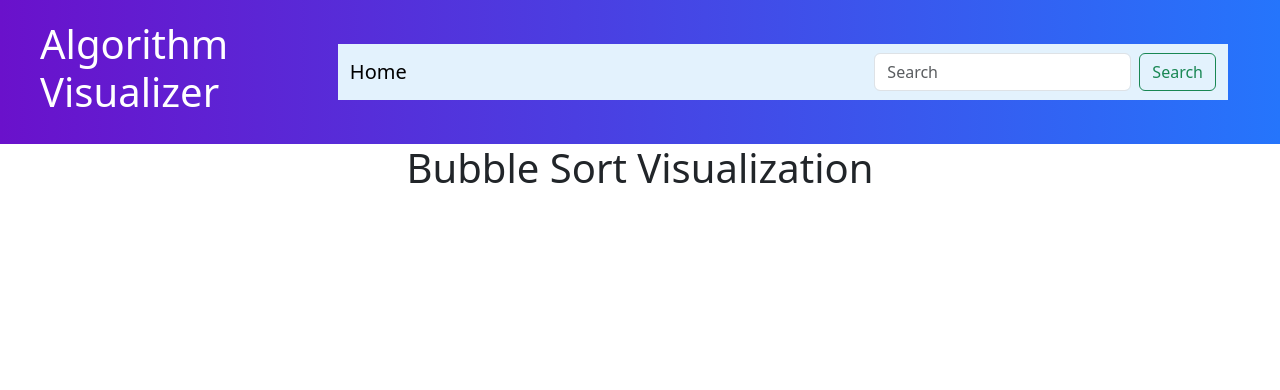
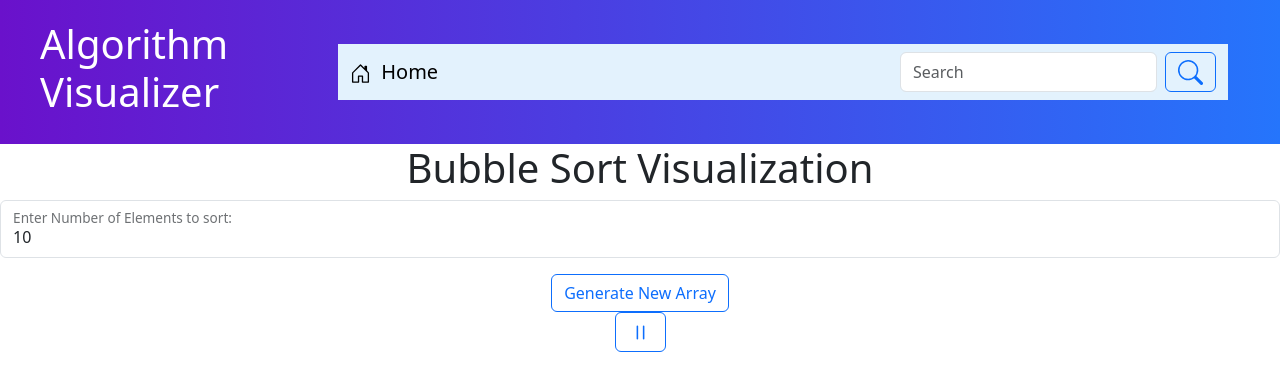
Before and after one commit to keerthanar09/algorithm_visualizer, a React (Create React App) app in the folder algovisual/frontend/: page /bubble in a window 1280 px wide. Shown: the top 390 px of the page. Built offline with nearby package versions, Linux system fonts and the light colour scheme; no server answers.

Commit message:
Implemented basic controls for bubble sort

```diff
--- /dev/null
+++ b/algovisual/frontend/src/components/UI/genarr.js
@@ -0,0 +1,8 @@
+import React from "react";
+
+const GenerateArrayButton = ({ fetchData }) => {
+  return <button onClick={fetchData} type="button" class="btn btn-outline-primary">Generate New Array</button>;
+
+};
+
+export default GenerateArrayButton;
--- /dev/null
+++ b/algovisual/frontend/src/components/UI/inputbox.js
@@ -0,0 +1,31 @@
+import React from "react";
+
+const NumberInput = ({ numElements, setNumElements }) => {
+  const handleChange = (e) => {
+    const value = parseInt(e.target.value, 10);
+    if (!isNaN(value) && value >= 2 && value <= 100) {
+      setNumElements(value);
+    } else {
+      alert("Please enter a number between 2 and 100.");
+    }
+  };
+
+  return (
+    <div class="form-floating mb-3">
+      <input
+        type="number"
+        class="form-control"
+        id="floatingInput"
+        value={numElements}
+        onChange={handleChange}
+        min="2"
+        max="50"
+        placeholder="name@example.com"
+      ></input>
+      <label for="floatingInput">Enter Number of Elements to sort: </label>
+    </div>
+
+  );
+};
+
+export default NumberInput;
--- a/algovisual/frontend/src/components/UI/navbar.js
+++ b/algovisual/frontend/src/components/UI/navbar.js
@@ -1,21 +1,33 @@
-import './styles/styles.css';
-import 'animate.css';
-import 'animate.css/source/animate.css';
+import "./styles/styles.css";
+import "animate.css";
+import "animate.css/source/animate.css";
 
-{/*Not gonna change the name of the function for convenience as i'd have to change it everywhere
-  but this function serves as a HEADER thats present in every page!*/ }
-
-
+{
+  /*Not gonna change the name of the function for convenience as i'd have to change it everywhere
+  but this function serves as a HEADER thats present in every page!*/
+}
 
 function NavBar() {
   return (
     <div id="header">
-        <h1 class="animate__animated animate__bounceInDown">Algorithm Visualizer</h1>
+      <h1 class="animate__animated animate__bounceInDown">
+        Algorithm Visualizer
+      </h1>
       <div class="container">
-        <nav class="navbar" style= {{ backgroundColor: "#e3f2fd" }}>
+        <nav class="navbar" style={{ backgroundColor: "#e3f2fd" }}>
           <div class="container-fluid">
             <a class="navbar-brand" href="/">
-                Home
+              <svg
+                xmlns="http://www.w3.org/2000/svg"
+                width="21"
+                height="21"
+                fill="currentColor"
+                class="bi bi-house-door"
+                viewBox="0 0 16 16"
+              >
+                <path d="M8.354 1.146a.5.5 0 0 0-.708 0l-6 6A.5.5 0 0 0 1.5 7.5v7a.5.5 0 0 0 .5.5h4.5a.5.5 0 0 0 .5-.5v-4h2v4a.5.5 0 0 0 .5.5H14a.5.5 0 0 0 .5-.5v-7a.5.5 0 0 0-.146-.354L13 5.793V2.5a.5.5 0 0 0-.5-.5h-1a.5.5 0 0 0-.5.5v1.293zM2.5 14V7.707l5.5-5.5 5.5 5.5V14H10v-4a.5.5 0 0 0-.5-.5h-3a.5.5 0 0 0-.5.5v4z" />
+              </svg>
+              &nbsp; Home
             </a>
             <form class="d-flex" role="search">
               <input
@@ -24,8 +36,17 @@ function NavBar() {
                 placeholder="Search"
                 aria-label="Search"
               ></input>
-                <button class="btn btn-outline-success" type="submit">
-                  Search
+              <button class="btn btn-outline-primary" type="submit">
+                <svg
+                  xmlns="http://www.w3.org/2000/svg"
+                  width="25"
+                  height="25"
+                  fill="currentColor"
+                  class="bi bi-search"
+                  viewBox="0 0 16 16"
+                >
+                  <path d="M11.742 10.344a6.5 6.5 0 1 0-1.397 1.398h-.001q.044.06.098.115l3.85 3.85a1 1 0 0 0 1.415-1.414l-3.85-3.85a1 1 0 0 0-.115-.1zM12 6.5a5.5 5.5 0 1 1-11 0 5.5 5.5 0 0 1 11 0" />
+                </svg>
               </button>
             </form>
           </div>
--- /dev/null
+++ b/algovisual/frontend/src/components/UI/pauseplay.js
@@ -0,0 +1,36 @@
+import React from "react";
+
+const PlayPauseButton = ({ isPlaying, togglePlayPause }) => {
+  return (
+    <div>
+      <button type="button" class="btn btn-outline-primary" onClick={togglePlayPause}>
+        {isPlaying ? (
+          <svg
+            xmlns="http://www.w3.org/2000/svg"
+            width="25"
+            height="25"
+            fill="currentColor"
+            class="bi bi-pause"
+            viewBox="0 0 16 16"
+          >
+            <path d="M6 3.5a.5.5 0 0 1 .5.5v8a.5.5 0 0 1-1 0V4a.5.5 0 0 1 .5-.5m4 0a.5.5 0 0 1 .5.5v8a.5.5 0 0 1-1 0V4a.5.5 0 0 1 .5-.5" />
+          </svg>
+        ) : (
+          <svg
+            xmlns="http://www.w3.org/2000/svg"
+            width="21"
+            height="21"
+            fill="currentColor"
+            class="bi bi-play-circle"
+            viewBox="0 0 16 16"
+          >
+            <path d="M8 15A7 7 0 1 1 8 1a7 7 0 0 1 0 14m0 1A8 8 0 1 0 8 0a8 8 0 0 0 0 16" />
+            <path d="M6.271 5.055a.5.5 0 0 1 .52.038l3.5 2.5a.5.5 0 0 1 0 .814l-3.5 2.5A.5.5 0 0 1 6 10.5v-5a.5.5 0 0 1 .271-.445" />
+          </svg>
+        )}
+      </button>
+    </div>
+  );
+};
+
+export default PlayPauseButton;
--- a/algovisual/frontend/src/components/bubblesort.js
+++ b/algovisual/frontend/src/components/bubblesort.js
@@ -3,15 +3,20 @@
 import React, {useRef, useEffect, useState} from "react";
 import p5 from "p5";
 import axios from "axios";
+import PlayPauseButton from "./UI/pauseplay";
+import GenerateArrayButton from "./UI/genarr";
+import NumberInput from "./UI/inputbox";
 
 const BubbleSortVisualization = () => {
   const [values, setValues] = useState([]);
+  const [numElements, setNumElements] = useState(10);
+  const [isPlaying, setIsPlaying] = useState(true);
   const sketchRef = useRef();
+  const p5InstanceRef = useRef(null);
 
-  useEffect(() => {
     const fetchData = async () => {
       try {
-        const response = await axios.get("http://127.0.0.1:8000/api/get_sorting_data/");
+        const response = await axios.get(`http://127.0.0.1:8000/api/get_sorting_data/?num_elements=${numElements}`);
         if (Array.isArray(response.data)) {
           setValues(response.data);
         } else {
@@ -22,8 +27,9 @@ const BubbleSortVisualization = () => {
       }
     };
 
-    fetchData();
-  }, []);
+    useEffect(() => {
+      fetchData();
+    }, [numElements]);
 
 //Prevents running p5 skectch if the data from the backend is not ready
   useEffect(() => {
@@ -80,12 +86,33 @@ const BubbleSortVisualization = () => {
       };
 
     };
-    const p5Instance = new p5(sketch, sketchRef.current);
+    p5InstanceRef.current = new p5(sketch, sketchRef.current);
 
     return () => {
-      p5Instance.remove();
+      p5InstanceRef.current.remove();
     };
-    }, [values]);
-    return <div ref = {sketchRef}></div>
+  }, [values]);
+
+  // This function is to implement the pause and play functionality
+  const togglePlayPause = () => {
+    setIsPlaying((prev) => {
+      if (prev) {
+        p5InstanceRef.current.noLoop(); // The loop is stopped and visualization is paused
+      } else {
+        p5InstanceRef.current.loop(); //When play is pressed, the loop is continued from where it was stopped.
+      }
+      return !prev;
+    });
+  };
+
+
+  return (
+    <div>
+      <NumberInput numElements={numElements} setNumElements={setNumElements} />
+      <GenerateArrayButton fetchData={fetchData} />
+      <PlayPauseButton isPlaying={isPlaying} togglePlayPause={togglePlayPause} />
+      <div ref={sketchRef}></div>
+    </div>
+  );
 };
 export default BubbleSortVisualization;
```
Also changed, not shown: 2 other files (tests, documents, lock files or other folders). Lines whose indentation alone changed are shown as unchanged.
